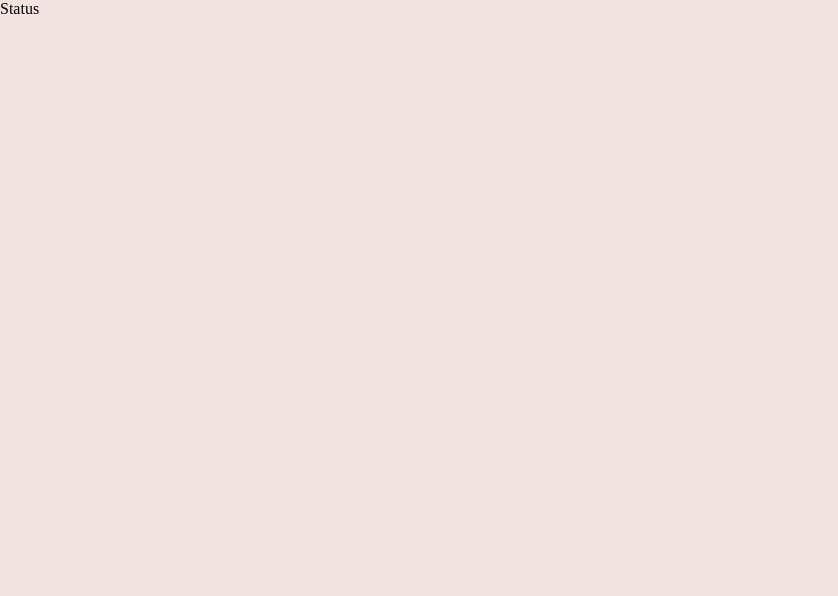
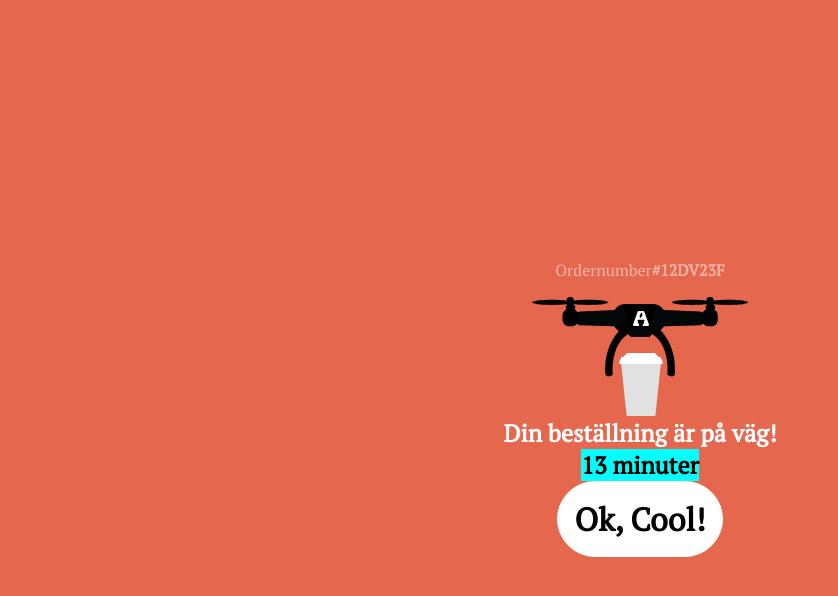
Before and after one commit to DennisByberg/super-guardians, a React (Vite) app in the folder super-guardians/: page /Status in a window 1280 px wide. Shown: the top 596 px of the page, without its empty margins (0-838 px from the left). Built offline with nearby package versions, Linux system fonts and the light colour scheme.

Commit message:
Almost done

```diff
--- a/super-guardians/src/App.css
+++ b/super-guardians/src/App.css
@@ -9,6 +9,7 @@
   --lightGreen: #58bf94;
   --darkGreen: #0e927d;
   --brown: #2f2926;
+  --lightWhite:rgba(255, 255, 255, 0.5);
 }
 
 * {
--- a/super-guardians/src/Pages/Status/Status.css
+++ b/super-guardians/src/Pages/Status/Status.css
@@ -0,0 +1,50 @@
+.status {
+    font-family: "PT Serif", serif;
+    min-height: 100vh;
+    display: flex;
+    flex-direction: column;
+    align-items: center;
+    justify-content: center;
+    position: absolute;
+    max-height: 100vh;
+    width: 100vw;
+    background-color: var(--orange);
+  }
+/* ordernumber fonts and container*/
+
+  .order_Number_Container{
+    margin: 1rem;
+    display: flex;
+    flex-direction: row;
+  }
+  .status_Number_Text{
+    color: var(--lightWhite);
+  }
+  .status_Number{
+    color: var(--lightWhite);
+    font-weight: bold;
+}
+/* ends*/
+
+  .status_Timer_Text {
+    color: white;
+ }
+ .status_Timer{
+    background-color: aqua;
+
+ }
+ .button_Status{
+    text-decoration: none;
+    box-sizing: border-box;
+
+    border: solid 1px ;
+    border-radius: 4rem;
+    border-color: var(--white);
+    background-color:var(--white);;
+    padding: 1rem 1rem;
+    font-family: "PT Serif", serif;
+    font-size: 32px;
+    font-weight: bold;
+    color: var(--black);
+
+ }
--- a/super-guardians/src/Pages/Status/Status.jsx
+++ b/super-guardians/src/Pages/Status/Status.jsx
@@ -1,7 +1,22 @@
 import "./Status.css";
+import { Link } from "react-router-dom";
 
 function Status() {
-  return <section>Status</section>;
+  return <section className="status">
+  <div className="order_Number_Container">
+  <p className="status_Number_Text">Ordernumber </p>
+  <p className="status_Number">#12DV23F</p>
+  </div>
+
+  <img className="drone_pic" src="src/assets/DRONE.svg"/>
+       <h1 className="status_Timer_Text">Din beställning är på väg!</h1>
+       <h2 className="status_Timer">13 minuter</h2>
+       <Link className="button_Status" to="/">
+        Ok, Cool!
+      </Link>
+
+  </section>;
 }
 
 export default Status;
+/* status_button */
```
